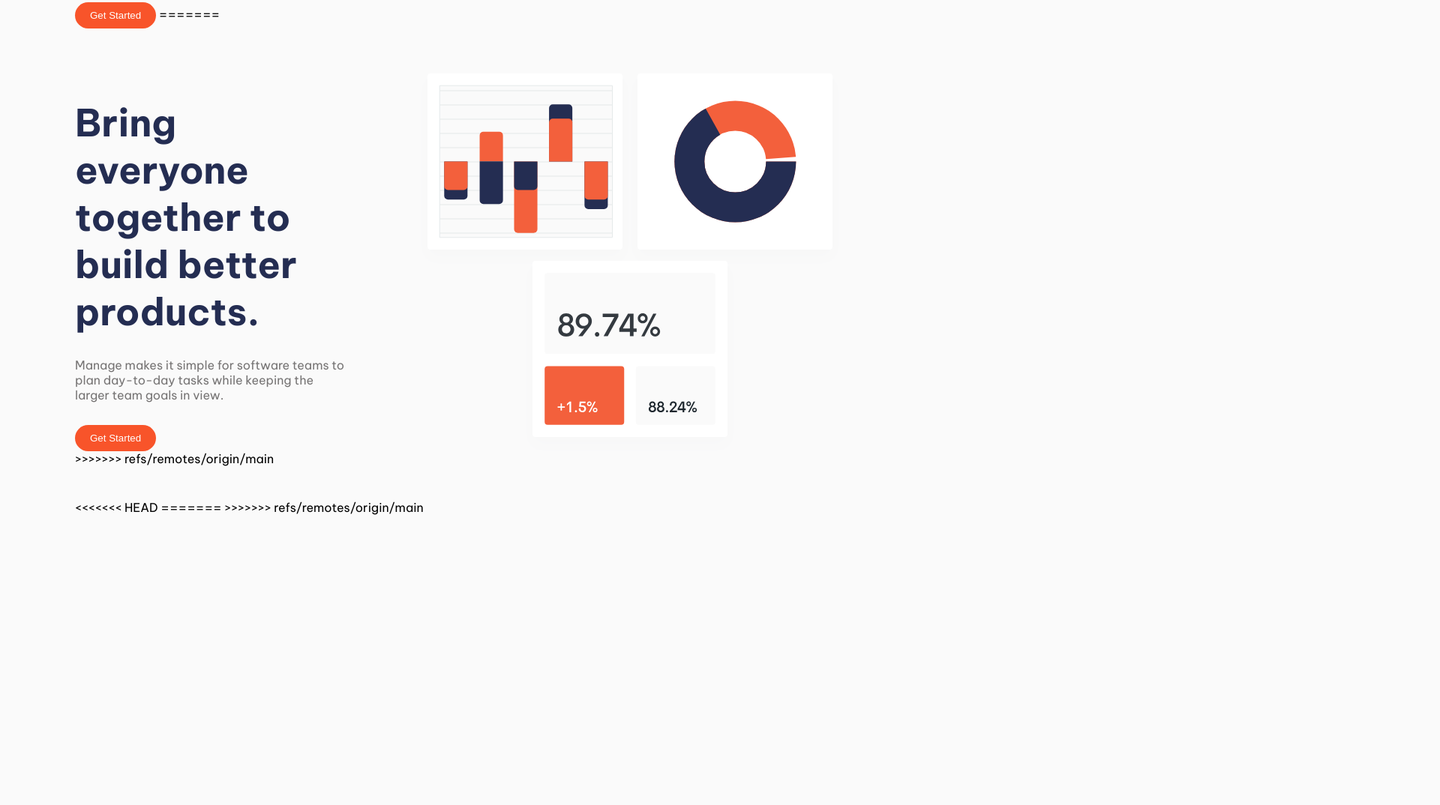
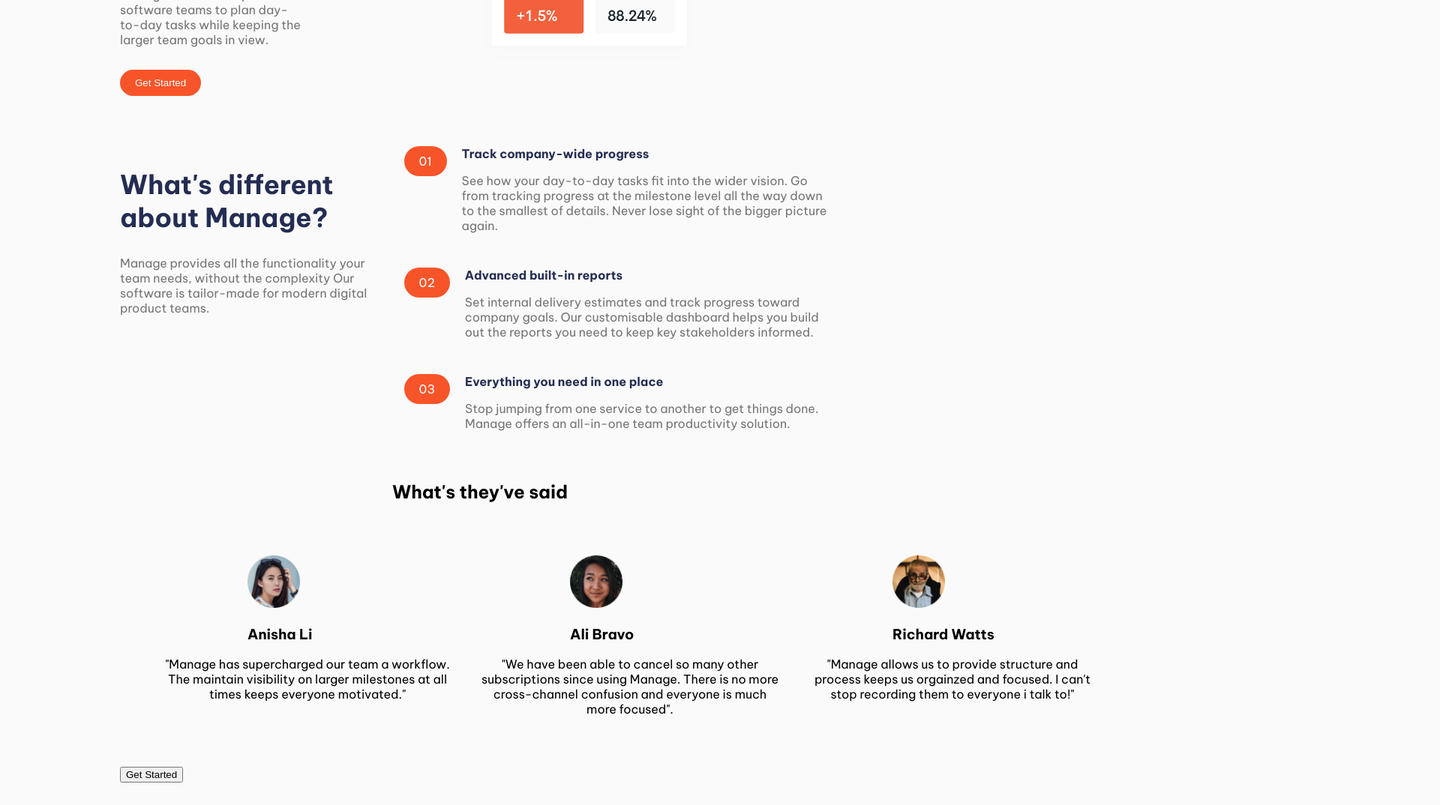
Before and after one commit to Onwuka2007/manage-landingPage, a plain HTML site: page index.html in a window 1280 px wide. Shown: the part 566-1640 px from the top of the page at 75% size, 1920 px wide, since content can reach past the window. Before the commit the page ends 1283 px from the top, so only its background shows below. Drawn offline with Linux system fonts and the light colour scheme; a web font is replaced by a local one.

Commit message:
updated styles

```diff
--- a/index.html
+++ b/index.html
@@ -3,42 +3,20 @@
   <head>
     <meta charset="UTF-8" />
     <meta name="viewport" content="width=device-width, initial-scale=1.0" />
-<<<<<<< HEAD
-    <title>Document</title>
-=======
     <title>Manage Landing Page</title>
->>>>>>> refs/remotes/origin/main
     <link rel="stylesheet" href="style.css" />
     <link rel="preconnect" href="https://fonts.googleapis.com" />
     <link rel="preconnect" href="https://fonts.gstatic.com" crossorigin />
     <link
-<<<<<<< HEAD
-      href="https://fonts.googleapis.com/css2?family=Be+Vietnam+Pro:ital,wght@0,100;0,200;0,300;0,400;0,500;0,600;0,700;0,800;0,900;1,100;1,200;1,300;1,400;1,500;1,600;1,700;1,800;1,900&display=swap"
-      rel="stylesheet"
-    />
-  </head>
-=======
       href="https://fonts.googleapis.com/css2?family=Arima:wght@100..700&family=Be+Vietnam+Pro:ital,wght@0,100;0,200;0,300;0,400;0,500;0,600;0,700;0,800;0,900;1,100;1,200;1,300;1,400;1,500;1,600;1,700;1,800;1,900&family=Open+Sans:ital,wght@0,300..800;1,300..800&family=Poppins:ital,wght@0,100;0,200;0,300;0,400;0,500;0,600;0,700;0,800;0,900;1,100;1,200;1,300;1,400;1,500;1,600;1,700;1,800;1,900&display=swap"
       rel="stylesheet"
     />
   </head>
 
->>>>>>> refs/remotes/origin/main
   <body>
     <div class="body-container">
       <header>
         <nav class="navbar">
-<<<<<<< HEAD
-          <div class="logo">
-            <img src="/images/logo.svg" alt="logo" />
-          </div>
-
-          <ul class="lists">
-            <li><a href="#">Pricing</a></li>
-            <li><a href="#">Product</a></li>
-            <li><a href="#">About Us</a></li>
-            <li><a href="#">Career</a></li>
-=======
           <a href="#" class="logo">
             <img src="/images/logo.svg" alt="Manage Logo" />
           </a>
@@ -48,7 +26,6 @@
             <li><a href="#">Product</a></li>
             <li><a href="#">About Us</a></li>
             <li><a href="#">Careers</a></li>
->>>>>>> refs/remotes/origin/main
             <li><a href="#">Community</a></li>
           </ul>
 
@@ -56,25 +33,9 @@
         </nav>
       </header>
 
-<<<<<<< HEAD
-      <!-- Hero section -->
-      <section class="hero">
-        <div class="sub-hero">
-
-          <div class="text">
-            <h1>Bring everyone together to build better products.</h1>
-
-          </div>
-          <div class="sub-text">
-            <p>Manage makes it simple for software teams to plan day to day tasks while keeping the larger team goals in view.</p>
-          </div>
-          <div class="cta"></div>
-          <button class="get-started-btn">Get Started</button>
-=======
       <!-- hero section -->
       <section class="hero">
         <div class="sub-hero">
-
           <!-- large text -->
           <div class="text">
             <h1>Bring everyone together to build better products.</h1>
@@ -92,17 +53,105 @@
           <div>
             <button class="get-started-btn">Get Started</button>
           </div>
->>>>>>> refs/remotes/origin/main
         </div>
 
         <div class="image">
           <img src="/images/illustration-intro.svg" alt="Hero images" />
         </div>
       </section>
-<<<<<<< HEAD
 
-=======
->>>>>>> refs/remotes/origin/main
-    </div>
+      <!-- about section -->
+      <div class="about-section">
+        <div class="about-manage">
+          <h2>What's different about Manage?</h2>
+          <p>
+            Manage provides all the functionality your team needs, without the
+            complexity Our software is tailor-made for modern digital product
+            teams.
+          </p>
+        </div>
+
+        <div class="cards-container">
+          <!-- first card -->
+          <div class="card">
+            <div class="card-number">01</div>
+
+            <div>
+              <div class="card-title">Track company-wide progress</div>
+              <p>
+                See how your day-to-day tasks fit into the wider vision. Go from
+                tracking progress at the milestone level all the way down to the
+                smallest of details. Never lose sight of the bigger picture
+                again.
+              </p>
+            </div>
+          </div>
+
+          <!-- second card -->
+          <div class="card">
+            <div class="card-number">02</div>
+
+            <div>
+              <div class="card-title">Advanced built-in reports</div>
+              <p>
+                Set internal delivery estimates and track progress toward
+                company goals. Our customisable dashboard helps you build out
+                the reports you need to keep key stakeholders informed.
+              </p>
+            </div>
+          </div>
+
+          <!-- third card -->
+          <div class="card">
+            <div class="card-number">03</div>
+            <div>
+              <div class="card-title">Everything you need in one place</div>
+              <p>
+                Stop jumping from one service to another to get things done.
+                Manage offers an all-in-one team productivity solution.
+              </p>
+            </div>
+          </div>
+        </div>
+
+      </div>
+      </section>
+
+
+
+          <h2 style="display: flex; justify-content: center;">What's they've said</h2>
+
+    <section class="testimonials">
+          <div class="testimonial-list">
+            <div class="Anisha">
+            <img src="/images/avatar-anisha.png" alt="Anisha">
+            <h3>Anisha Li</h3>
+            <p>"Manage has supercharged our team a workflow. The maintain visibility on larger milestones at all times keeps everyone motivated."</p>
+          </div>
+        </div>
+
+          <div class="testimonial-list">
+            <div class="Ali">
+              <img src="/images/avatar-ali.png" alt="Ali">
+              <h3>Ali Bravo</h3>
+              <p>"We have been able to cancel so many other subscriptions since using Manage. There is no more cross-channel confusion and everyone is much more focused".</p>
+            </div>
+          </div>
+
+            <div class="testimonial-list">
+              <div class="Richard Watts">
+                <img src="/images/avatar-richard.png" alt="Richard">
+                <h3>Richard Watts</h3>
+                <p>"Manage allows us to provide structure and process keeps us orgainzed and focused. I can't stop recording them to everyone i talk to!"</p>
+              </div>
+            </div>
+          </section>
+
+            <div class="button">
+              <button>Get Started</button>
+            </div>
+          </div>
+
+
   </body>
 </html>
--- a/style.css
+++ b/style.css
@@ -5,12 +5,7 @@ body {
   background-color: hsl(0, 0%, 98%);
 }
 .body-container {
-  padding: 30px 80px;
-  font-family: "Be Vietnam Pro", sans-serif;
-}
-
-.body-container {
-  padding: 30px 100px;
+  padding: 30px 160px;
   font-family: "Be Vietnam Pro", sans-serif;
 }
 
@@ -30,14 +25,19 @@ body {
   text-decoration: none;
   color: hsl(228, 39%, 23%);
   font-weight: 400;
+  cursor: pointer;
 }
-
+.nav-links a:hover{
+  color: hsl(12, 94%, 57%);
+  transition: 0.3s ease;
+}
 .get-started-btn {
   padding: 10px 20px;
   border-radius: 50px;
   background-color: hsl(12, 94%, 57%);
   color: white;
   border: none;
+  cursor: pointer;
 }
 
 .logo img {
@@ -55,6 +55,7 @@ body {
   justify-content: space-between;
   gap: 40px;
   width: 100%;
+  margin-bottom: 50px;
 }
 
 .text h1 {
@@ -73,18 +74,60 @@ body {
   margin: 50px;
 }
 
-.hero {
-  display:flex;
-  align-items: center;
-}
-.text{
-  color: hsl(228, 39%, 23%);
-  font-size: 40px;
-}
-.sub-text {
-  color: hsl(0, 1%, 68%);
+.about-section {
+  display: flex;
+  justify-content:space-between;
 }
 
-.image {
-margin: 50px;
+.about-manage {
+  width: 35%;
 }
+.about-manage h2 {
+  font-size: 35px;
+  color: hsl(228, 39%, 23%);
+  font-weight: bold;
+}
+.about-manage p {
+  color: hsl(0, 1%, 46%);
+}
+
+.card {
+  display: flex;
+  gap: 20px;
+  margin-bottom: 30px;
+}
+.card-number {
+  background-color: hsl(12, 94%, 57%);
+  height: fit-content;
+  padding: 10px 20px;
+  border-radius: 50px;
+  color: white;
+  border: none;
+}
+.card-title{
+  font-size: 16px;
+  color: hsl(228, 39%, 23%);
+  font-weight: bold;
+}
+.card p{
+  color: hsl(0, 1%, 46%);
+  width: 500px; ;
+}
+.testimonials{
+  display: flex;
+  padding: 50px;
+  gap: 30px;
+
+}
+
+.testimonials p{
+  width: 400px;
+  text-align: center;
+}
+.testimonials img{
+  width: 70px;
+  margin-left: 120px;
+}
+.testimonials h3{
+  margin-left: 120px;
+}
```
Also changed, not shown: 1 other file.
